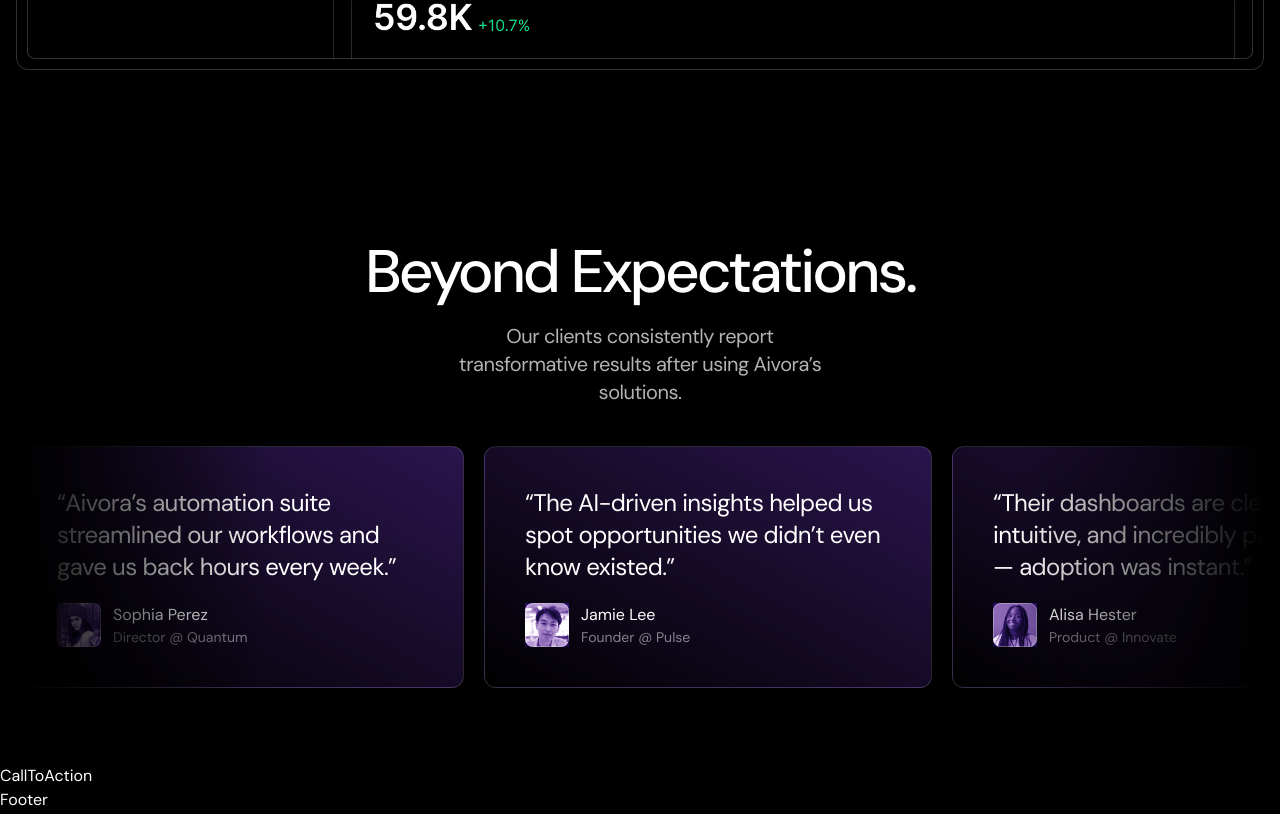
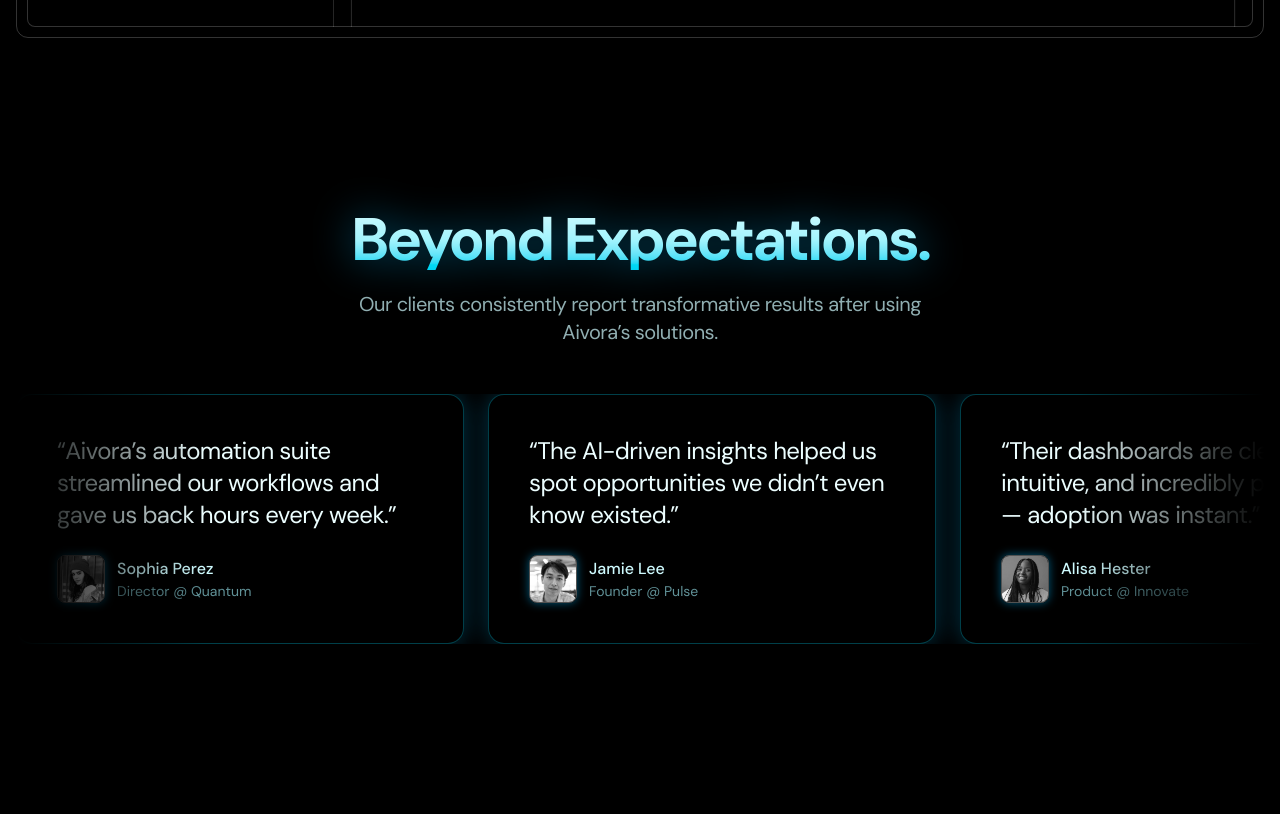
Before and after one commit to 01shrvan/aivora-web, a Next.js app: page / in a window 1280 px wide. Shown: the part 1980-2794 px from the top of the page. Built offline with nearby package versions, Linux system fonts and the light colour scheme.

Commit message:
feat: wrap up cta

```diff
--- a/src/sections/CallToAction.tsx
+++ b/src/sections/CallToAction.tsx
@@ -1,3 +1,26 @@
+import { Button } from "@/components/Button";
+import starsBg from "@/assets/stars.png";
+import gridLines from "@/assets/grid-lines.png"
+
 export const CallToAction = () => {
-  return <section>CallToAction</section>;
+  return <section className="py-15 md:py-20">
+    <div className="p-4">
+      <div className="border border-white/15 py-24 rounded-xl overflow-hidden relative" style={{
+        backgroundImage: `url(${starsBg.src})`,
+      }}>
+
+        <div className="absolute inset-0 bg-[rgb(0,174,239,0.15)] bg-blend-overlay [mask-image:radial-gradient(50%_50%_at_50%_35%,black,transparent)]"
+          style={{
+            backgroundImage: `url(${gridLines.src})`,
+          }}></div>
+        <div className="relative">
+          <h2 className="text-5xl md:text-6xl max-w-sm mx-auto tracking-tighter text font-medium text-center">AI driven SEO for everyone.</h2>
+          <p className="text-center text-lg md:text-xl mx-w-xs mx-auto text-white/70 px-4 mt-5 tracking-tight">Unlock the power of AI to optimize your website's SEO and drive more traffic.</p>
+          <div className="flex justify-center mt-8">
+            <Button>Get Started</Button>
+          </div>
+        </div>
+      </div>
+    </div>
+  </section>;
 };
--- a/src/sections/LogoTicker.tsx
+++ b/src/sections/LogoTicker.tsx
@@ -9,17 +9,15 @@ import echoLogo from "@/assets/logo-echo.png"
 
 export const LogoTicker = () => {
   return (
-    <section className="py-20 md:py-24 overflow-hidden">
+    <section className="py-15 md:py-20 overflow-hidden">
       <div className="p-4 relative">
         <div className="flex flex-col md:flex-row items-center gap-8 md:gap-12">
-          {/* Title */}
           <div className="flex-shrink-0">
             <h2 className="text-lg md:text-xl lg:text-2xl text-cyan-100/80 font-semibold text-center md:text-left">
               Trusted by top innovative teams
             </h2>
           </div>
 
-          {/* Ticker */}
           <div className="flex-1 overflow-hidden px-8 md:px-12 [mask-image:linear-gradient(to_right,transparent,black_15%,black_85%,transparent)]">
             <div className="flex flex-none gap-14 animate-[slideLeft_20s_linear_infinite]">
               {[
--- a/src/sections/Testimonials.tsx
+++ b/src/sections/Testimonials.tsx
@@ -31,30 +31,51 @@ const testimonials = [
   },
 ];
 
+export const Testimonials = () => {
+  return (
+    <section className="py-15 relative">
+      <div className="p-4">
+        <h2 className="text-5xl md:text-6xl text-center tracking-tighter font-bold
+          bg-gradient-to-b from-cyan-100 via-cyan-200 to-cyan-400 text-transparent bg-clip-text
+          drop-shadow-[0_0_20px_rgba(0,174,239,0.5)]">
+          Beyond Expectations.
+        </h2>
+        <p className="text-cyan-100/70 text-lg md:text-xl mx-auto tracking-tight text-center mt-5 max-w-xl">
+          Our clients consistently report transformative results after using Aivora’s solutions.
+        </p>
 
-export const Testimonials = () => {
-  return <section className="py-15">
-    <div className="p-4">
-      <h2 className="text-5xl md:text-6xl text-center tracking-tighter font-medium">Beyond Expectations.</h2>
-      <p className="text-white/70 text-lg md:text-xl mx-auto tracking-tight text-center mt-5 max-w-sm">Our clients consistently report transformative results after using Aivora’s solutions.</p>
-      <div className="overflow-hidden mt-10 [mask-image:linear-gradient(to_right,transparent,black_20%,black_80%,transparent)]">
-        <div className="flex gap-5">
-          {testimonials.map(testimonial => (
-            <div key={testimonial.name} className="border border-white/15 p-6 md:p-10 rounded-xl bg-[linear-gradient(to_bottom_left,rgb(140,69,255,.3),black)] max-w-xs md:max-w-md flex-none">
-              <div className="text-lg tracking-tight md:text-2xl">{testimonial.text}</div>
-              <div className="flex items-center gap-3 mt-5">
-                <div className="relative after:content-[''] after:absolute after:inset-0 after:bg-[rgb(140,69,244)] after:mix-blend-soft-light before:content-[''] before:absolute before:inset-0 before:border before:border-white/30 before:z-10 before:rounded-lg">
-                  <Image src={testimonial.avatarImg} alt={`Avatar for ${testimonial.name}`} className="h-11 w-11 rounded-lg grayscale" />
+        <div className="overflow-hidden mt-12 [mask-image:linear-gradient(to_right,transparent,black_15%,black_85%,transparent)]">
+          <div className="flex gap-6">
+            {testimonials.map((testimonial) => (
+              <div
+                key={testimonial.name}
+                className="border border-cyan-400/30 p-6 md:p-10 rounded-2xl
+                  bg-black/20 backdrop-blur-sm flex-none max-w-xs md:max-w-md
+                  shadow-[0_0_25px_rgba(0,174,239,0.3)] hover:shadow-[0_0_35px_rgba(0,174,239,0.6)]
+                  transition-all duration-300"
+              >
+                <div className="text-lg md:text-2xl tracking-tight text-cyan-50">
+                  {testimonial.text}
                 </div>
-                <div className="">
-                  <div>{testimonial.name}</div>
-                  <div className="text-white/50 text-sm">{testimonial.title}</div>
+                <div className="flex items-center gap-3 mt-6">
+                  <div className="relative">
+                    <Image
+                      src={testimonial.avatarImg}
+                      alt={`Avatar for ${testimonial.name}`}
+                      className="h-12 w-12 rounded-lg grayscale border border-cyan-300/40"
+                    />
+                    <span className="absolute inset-0 rounded-lg shadow-[0_0_10px_rgba(0,174,239,0.5)] pointer-events-none"></span>
+                  </div>
+                  <div>
+                    <div className="font-medium text-cyan-100">{testimonial.name}</div>
+                    <div className="text-cyan-200/60 text-sm">{testimonial.title}</div>
+                  </div>
                 </div>
               </div>
-            </div>
-          ))}
+            ))}
+          </div>
         </div>
       </div>
-    </div>
-  </section>;
+    </section>
+  );
 };
```
